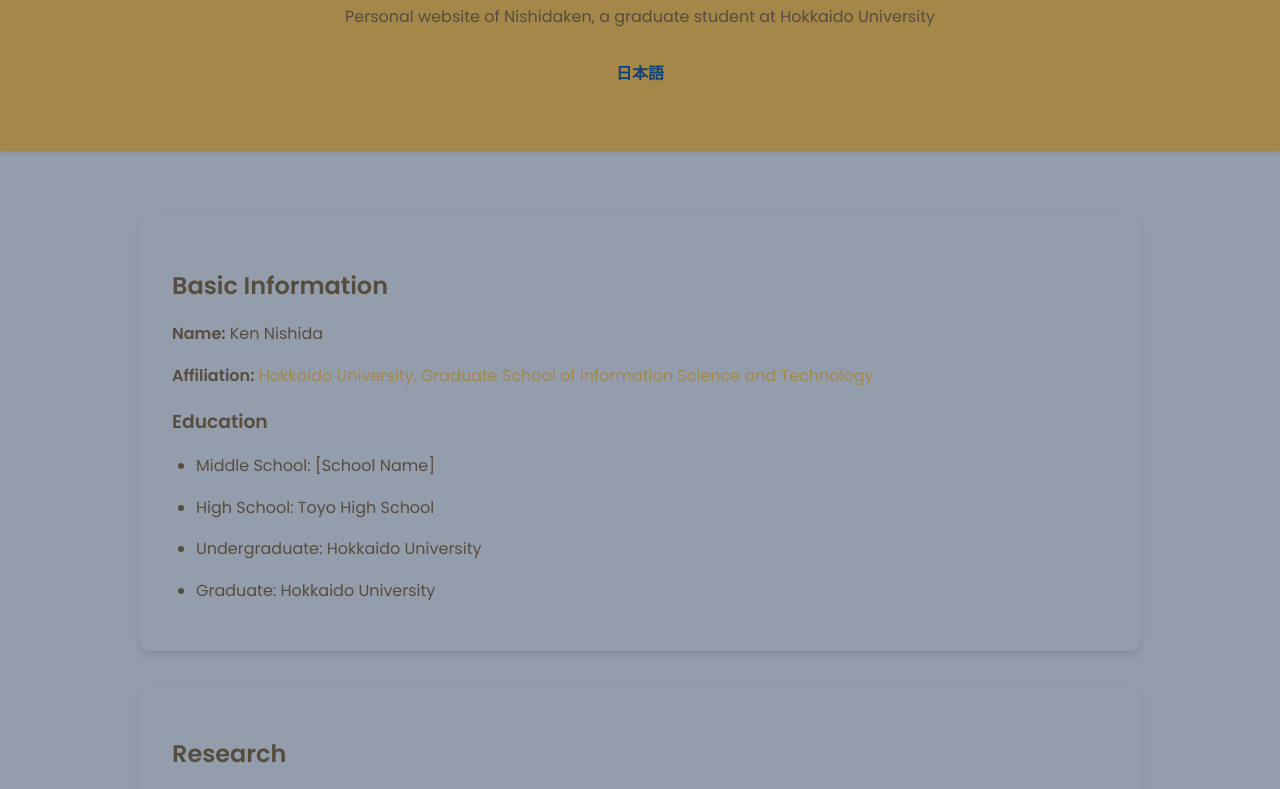
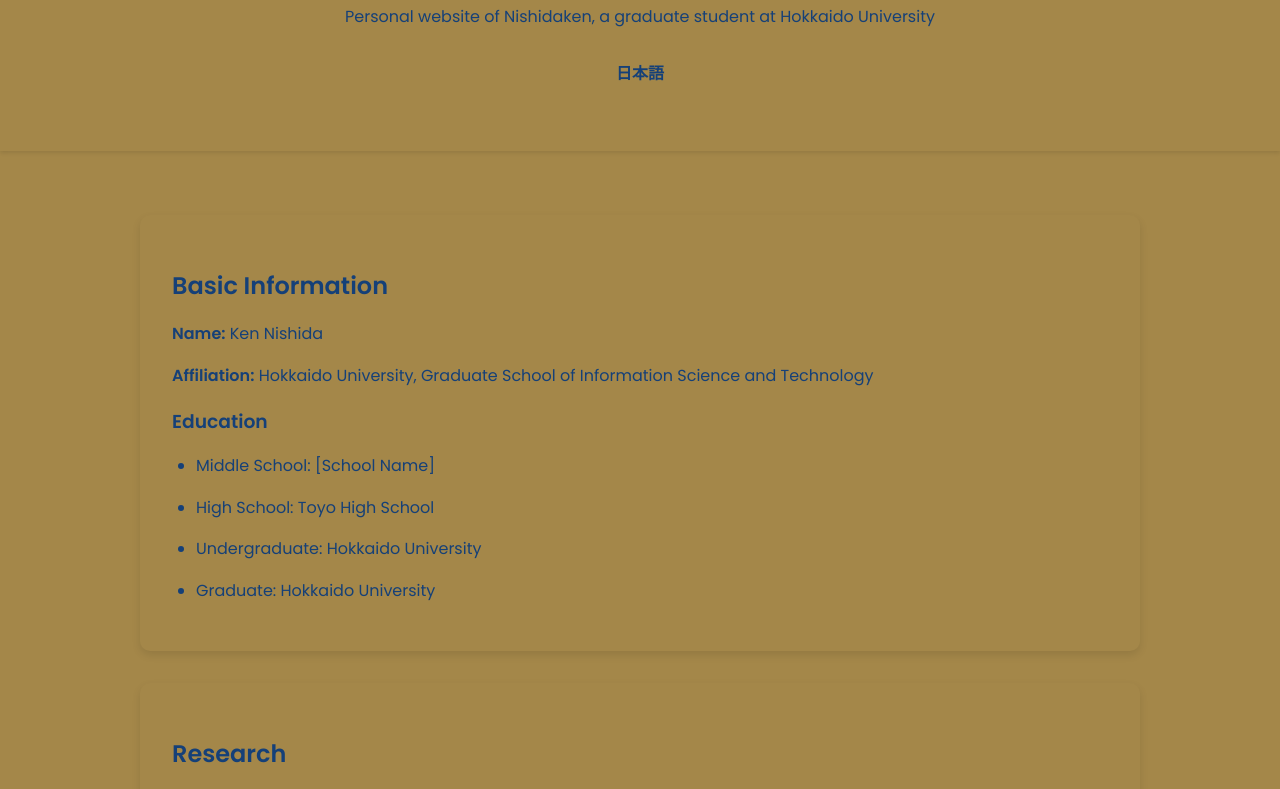
Before and after one commit to Nishiken1/Nishiken1.github.io, a plain HTML site: page index.html in a window 1280 px wide. Shown: the part 117-906 px from the top of the page. Drawn offline with Linux system fonts and the light colour scheme.

Commit message:
Change color

```diff
--- a/styles.css
+++ b/styles.css
@@ -3,18 +3,18 @@ body {
     line-height: 1.6;
     margin: 0;
     padding: 0;
-    background-color: #939dac;
+    background-color: #a48749;
     display: flex;
     justify-content: center;
     align-items: center;
     flex-direction: column;
     min-height: 100vh;
-    color: #574d3f;
+    color: #154078;
 }
 
 header {
     background: #a48749;
-    color:#154078;
+    color: #154078;
     padding: 2em 0;
     text-align: center;
     width: 100%;
@@ -46,12 +46,13 @@ main {
 }
 
 .card {
-    background: #939dac;
+    background: #a48749;
     padding: 2em;
     border-radius: 10px;
     box-shadow: 0 4px 8px rgba(0, 0, 0, 0.1);
     transition: transform 0.3s, box-shadow 0.3s;
     overflow: hidden;
+    color: #154078;
 }
 
 .card:hover {
@@ -60,12 +61,12 @@ main {
 }
 
 h1, h2, h3 {
-    color: #574d3f;
+    color: #154078;
     margin-bottom: 0.5em;
 }
 
 p, ul, li, a {
-    color: #574d3f; /* Secondary text color */
+    color: #154078; /* Secondary text color */
     margin-bottom: 1em;
 }
 
@@ -75,7 +76,7 @@ ul {
 }
 
 a {
-    color: #a48749;
+    color: #154078;
     text-decoration: none;
     transition: color 0.2s;
 }
@@ -89,7 +90,7 @@ footer {
     text-align: center;
     padding: 1em 0;
     background: #a48749;
-    color:#154078;
+    color: #154078;
     width: 100%;
     margin-top: 2em;
     box-shadow: 0 -2px 4px rgba(0, 0, 0, 0.1);
```
